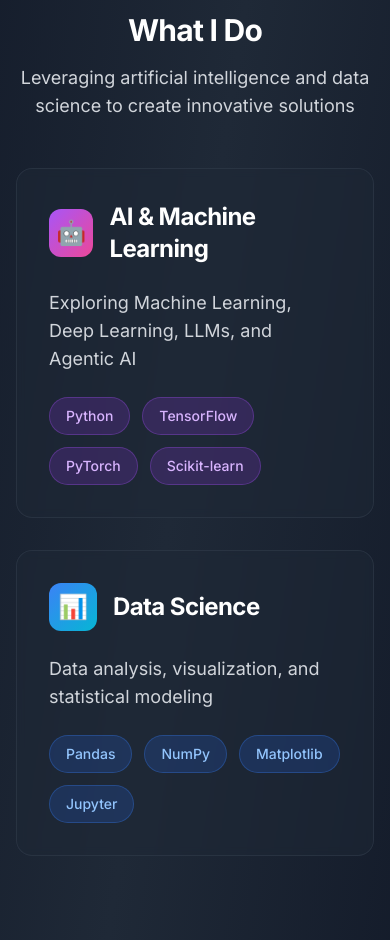
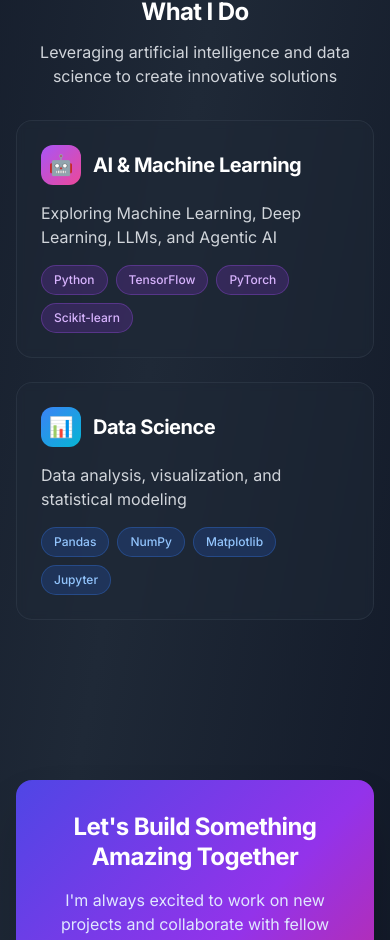
Before and after one commit to Harthik777/portfolio-website, a Next.js app: page / in a window 390 px wide. Shown: the part 1040-1980 px from the top of the page. Built offline with nearby package versions, Linux system fonts and the light colour scheme.

Commit message:
Fix: Mobile layout optimization - Compact CTA and What I Do sections for better mobile UX

```diff
--- a/src/app/page.tsx
+++ b/src/app/page.tsx
@@ -184,37 +184,38 @@ function HeroSection() {
 // CTA Section Component
 function CTASection() {
   return (
-    <section className="py-16 sm:py-20 lg:py-24 relative overflow-hidden">
+    <section className="py-8 sm:py-12 lg:py-16 relative overflow-hidden">
       <div className="mx-auto max-w-7xl px-4 sm:px-6 lg:px-8">
         <motion.div
           initial="initial"
           whileInView="animate"
           viewport={{ once: true }}
           variants={fadeInUp}
-          className="relative isolate overflow-hidden rounded-2xl bg-gradient-to-br from-indigo-600 via-purple-600 to-pink-600 px-8 py-16 text-center shadow-2xl"
+          className="relative isolate overflow-hidden rounded-2xl bg-gradient-to-br from-indigo-600 via-purple-600 to-pink-600 px-6 py-8 sm:px-8 sm:py-12 lg:py-16 text-center shadow-2xl"
         >
           <motion.h2
-            className="text-3xl sm:text-4xl lg:text-5xl font-bold tracking-tight text-white relative z-10"
+            className="text-2xl sm:text-3xl lg:text-4xl font-bold tracking-tight text-white relative z-10 leading-tight"
           >
             Let's Build Something Amazing Together
           </motion.h2>
 
           <motion.p
-            className="mx-auto mt-6 max-w-2xl text-lg text-indigo-100 relative z-10"
+            className="mx-auto mt-4 sm:mt-6 max-w-2xl text-base sm:text-lg text-indigo-100 relative z-10 px-2"
             variants={fadeInUp}
           >
             I'm always excited to work on new projects and collaborate with
             fellow developers and innovators. Open to internships, research opportunities, and learning experiences.
           </motion.p>
 
-          <div className="mt-10 flex flex-col sm:flex-row items-center justify-center gap-4 relative z-10">
+          <div className="mt-6 sm:mt-8 flex flex-col sm:flex-row items-center justify-center gap-3 sm:gap-4 relative z-10">
             <motion.div
               whileHover={{ scale: 1.05 }}
               whileTap={{ scale: 0.95 }}
+              className="w-full sm:w-auto"
             >
               <Link
                 href="/contact"
-                className="rounded-full bg-white px-8 py-4 text-lg font-semibold text-indigo-600 shadow-lg transition-all hover:bg-gray-50 focus:outline-none focus:ring-2 focus:ring-white focus:ring-offset-2 focus:ring-offset-indigo-600"
+                className="block w-full sm:w-auto rounded-full bg-white px-6 py-3 text-base font-semibold text-indigo-600 shadow-lg transition-all hover:bg-gray-50 focus:outline-none focus:ring-2 focus:ring-white focus:ring-offset-2 focus:ring-offset-indigo-600"
               >
                 Get in Touch
               </Link>
@@ -223,10 +224,11 @@ function CTASection() {
             <motion.div
               whileHover={{ scale: 1.05 }}
               whileTap={{ scale: 0.95 }}
+              className="w-full sm:w-auto"
             >
               <Link
                 href="/projects"
-                className="rounded-full bg-gradient-to-r from-pink-500 to-red-500 px-8 py-4 text-lg font-semibold text-white shadow-lg transition-all hover:from-pink-600 hover:to-red-600 focus:outline-none focus:ring-2 focus:ring-pink-500 focus:ring-offset-2 focus:ring-offset-indigo-600"
+                className="block w-full sm:w-auto rounded-full bg-gradient-to-r from-pink-500 to-red-500 px-6 py-3 text-base font-semibold text-white shadow-lg transition-all hover:from-pink-600 hover:to-red-600 focus:outline-none focus:ring-2 focus:ring-pink-500 focus:ring-offset-2 focus:ring-offset-indigo-600"
               >
                 View Projects →
               </Link>
@@ -241,49 +243,49 @@ function CTASection() {
 // What I Do Section Component
 function WhatIDoSection() {
   return (
-    <section className="py-16 sm:py-20 lg:py-24">
+    <section className="py-12 sm:py-16 lg:py-20">
       <div className="mx-auto max-w-7xl px-4 sm:px-6 lg:px-8">
         <motion.div
           initial="initial"
           whileInView="animate"
           viewport={{ once: true }}
           variants={staggerContainer}
-          className="text-center mb-12 lg:mb-16"
+          className="text-center mb-8 sm:mb-12 lg:mb-16"
         >
           <motion.h2
             variants={fadeInUp}
-            className="text-3xl sm:text-4xl lg:text-5xl font-bold tracking-tight text-white mb-4"
+            className="text-2xl sm:text-3xl lg:text-4xl font-bold tracking-tight text-white mb-3 sm:mb-4"
           >
             What I Do
           </motion.h2>
           <motion.p
             variants={fadeInUp}
-            className="mx-auto max-w-3xl text-lg sm:text-xl text-gray-300"
+            className="mx-auto max-w-3xl text-base sm:text-lg lg:text-xl text-gray-300 px-4"
           >
             Leveraging artificial intelligence and data science to create innovative solutions
           </motion.p>
         </motion.div>
 
-        <div className="grid md:grid-cols-2 gap-8 lg:gap-12">
+        <div className="grid md:grid-cols-2 gap-6 lg:gap-8">
           {/* AI & Machine Learning */}
           <motion.div
             variants={fadeInUp}
-            className="bg-gray-800/50 backdrop-blur-sm rounded-2xl p-8 border border-gray-700/50"
+            className="bg-gray-800/50 backdrop-blur-sm rounded-2xl p-6 sm:p-8 border border-gray-700/50"
           >
-            <div className="flex items-center mb-6">
-              <div className="w-12 h-12 bg-gradient-to-br from-purple-500 to-pink-500 rounded-xl flex items-center justify-center mr-4">
-                <span className="text-2xl">🤖</span>
+            <div className="flex items-center mb-4 sm:mb-6">
+              <div className="w-10 h-10 sm:w-12 sm:h-12 bg-gradient-to-br from-purple-500 to-pink-500 rounded-xl flex items-center justify-center mr-3 sm:mr-4">
+                <span className="text-xl sm:text-2xl">🤖</span>
               </div>
-              <h3 className="text-2xl font-bold text-white">AI & Machine Learning</h3>
+              <h3 className="text-xl sm:text-2xl font-bold text-white">AI & Machine Learning</h3>
             </div>
-            <p className="text-gray-300 mb-6 text-lg">
+            <p className="text-gray-300 mb-4 sm:mb-6 text-base sm:text-lg">
               Exploring Machine Learning, Deep Learning, LLMs, and Agentic AI
             </p>
-            <div className="flex flex-wrap gap-3">
+            <div className="flex flex-wrap gap-2 sm:gap-3">
               {['Python', 'TensorFlow', 'PyTorch', 'Scikit-learn'].map((tech) => (
                 <span
                   key={tech}
-                  className="px-4 py-2 bg-purple-600/20 text-purple-300 rounded-full text-sm font-medium border border-purple-500/30"
+                  className="px-3 py-1.5 sm:px-4 sm:py-2 bg-purple-600/20 text-purple-300 rounded-full text-xs sm:text-sm font-medium border border-purple-500/30"
                 >
                   {tech}
                 </span>
@@ -294,22 +296,22 @@ function WhatIDoSection() {
           {/* Data Science */}
           <motion.div
             variants={fadeInUp}
-            className="bg-gray-800/50 backdrop-blur-sm rounded-2xl p-8 border border-gray-700/50"
+            className="bg-gray-800/50 backdrop-blur-sm rounded-2xl p-6 sm:p-8 border border-gray-700/50"
           >
-            <div className="flex items-center mb-6">
-              <div className="w-12 h-12 bg-gradient-to-br from-blue-500 to-cyan-500 rounded-xl flex items-center justify-center mr-4">
-                <span className="text-2xl">📊</span>
+            <div className="flex items-center mb-4 sm:mb-6">
+              <div className="w-10 h-10 sm:w-12 sm:h-12 bg-gradient-to-br from-blue-500 to-cyan-500 rounded-xl flex items-center justify-center mr-3 sm:mr-4">
+                <span className="text-xl sm:text-2xl">📊</span>
               </div>
-              <h3 className="text-2xl font-bold text-white">Data Science</h3>
+              <h3 className="text-xl sm:text-2xl font-bold text-white">Data Science</h3>
             </div>
-            <p className="text-gray-300 mb-6 text-lg">
+            <p className="text-gray-300 mb-4 sm:mb-6 text-base sm:text-lg">
               Data analysis, visualization, and statistical modeling
             </p>
-            <div className="flex flex-wrap gap-3">
+            <div className="flex flex-wrap gap-2 sm:gap-3">
               {['Pandas', 'NumPy', 'Matplotlib', 'Jupyter'].map((tech) => (
                 <span
                   key={tech}
-                  className="px-4 py-2 bg-blue-600/20 text-blue-300 rounded-full text-sm font-medium border border-blue-500/30"
+                  className="px-3 py-1.5 sm:px-4 sm:py-2 bg-blue-600/20 text-blue-300 rounded-full text-xs sm:text-sm font-medium border border-blue-500/30"
                 >
                   {tech}
                 </span>
```
